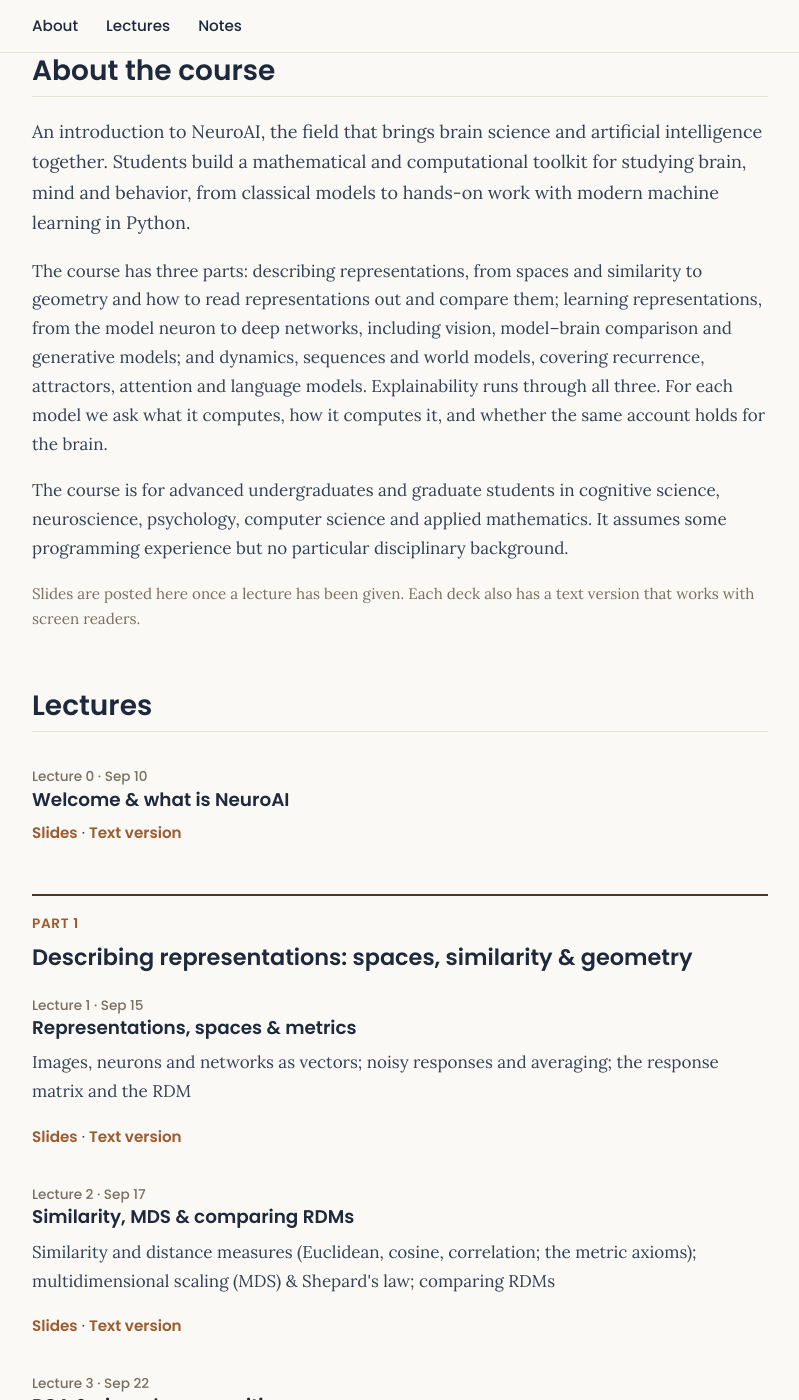
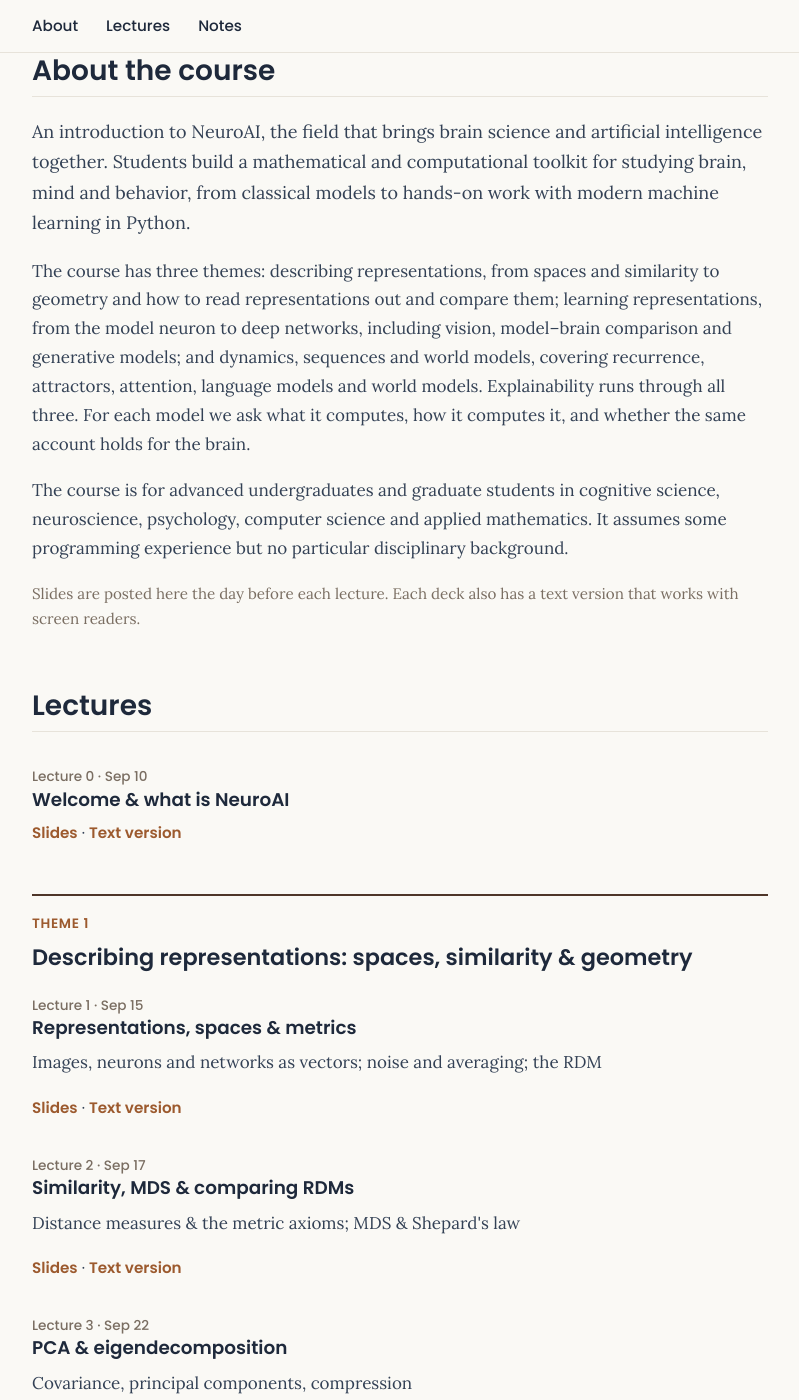
Before and after one commit to tserre/tserre.github.io, a Jekyll site: the page built from cpsy1291/index.html, in a window 1280 px wide and 1400 px high, scrolled down 336 px. Shown: the whole window, without its empty margins (240-1039 px from the left). Built offline with Jekyll 4.4.1, drawn with Linux system fonts in a browser that asks for light colours; some of the changed text lies outside the part shown.

Commit message:
CPSY 1291: themes wording, slides posted the day before, meta description, topic lines synced with the syllabus

```diff
--- a/_data/cpsy1291.yml
+++ b/_data/cpsy1291.yml
@@ -14,14 +14,14 @@ lectures:
     date: 2026-09-15
     theme: 1
     title: "Representations, spaces & metrics"
-    topics: "Images, neurons and networks as vectors; noisy responses and averaging; the response matrix and the RDM"
+    topics: "Images, neurons and networks as vectors; noise and averaging; the RDM"
     slides: "https://serre-lab.github.io/CPSY1291-2026/slides/L01_representations-spaces-metrics.html"
     text: "https://serre-lab.github.io/CPSY1291-2026/slides/L01_representations-spaces-metrics-reading.html"
   - n: 2
     date: 2026-09-17
     theme: 1
     title: "Similarity, MDS & comparing RDMs"
-    topics: "Similarity and distance measures (Euclidean, cosine, correlation; the metric axioms); multidimensional scaling (MDS) & Shepard's law; comparing RDMs"
+    topics: "Distance measures & the metric axioms; MDS & Shepard's law"
     slides: "https://serre-lab.github.io/CPSY1291-2026/slides/L02_mds-similarity.html"
     text: "https://serre-lab.github.io/CPSY1291-2026/slides/L02_mds-similarity-reading.html"
   - n: 3
@@ -35,21 +35,21 @@ lectures:
     date: 2026-09-24
     theme: 1
     title: "Nonlinear dimensionality reduction"
-    topics: "Isomap, t-SNE & UMAP"
+    topics: "Manifolds; Isomap, t-SNE & UMAP"
     slides: "https://serre-lab.github.io/CPSY1291-2026/slides/L04_tsne-umap.html"
     text: "https://serre-lab.github.io/CPSY1291-2026/slides/L04_tsne-umap-reading.html"
   - n: 5
     date: 2026-09-29
     theme: 1
     title: "Geometry of neural representations"
-    topics: "Dimensionality (rank, participation ratio, power-law spectra) & linear readouts"
+    topics: "Dimensionality & linear readouts"
     slides: "https://serre-lab.github.io/CPSY1291-2026/slides/L05_geometry-neural-representations.html"
     text: "https://serre-lab.github.io/CPSY1291-2026/slides/L05_geometry-neural-representations-reading.html"
   - n: 6
     date: 2026-10-01
     theme: 1
     title: "Reading and comparing representations"
-    topics: "Shattering, cross-condition generalization, RSA & CKA"
+    topics: "Shattering, cross-condition generalization, mixed selectivity, RSA & CKA"
     slides: "https://serre-lab.github.io/CPSY1291-2026/slides/L06_reading-comparing-representations.html"
     text: "https://serre-lab.github.io/CPSY1291-2026/slides/L06_reading-comparing-representations-reading.html"
   - n: 7
@@ -70,20 +70,21 @@ lectures:
     date: 2026-10-13
     theme: 2
     title: "Hidden layers & backpropagation"
-    topics: "The chain rule, XOR, the four steps; softmax, the training loop, autograd & transfer learning"
+    topics: "The chain rule, XOR & the four steps; softmax, autograd & transfer learning"
     slides: "https://serre-lab.github.io/CPSY1291-2026/slides/L09_backprop-training.html"
     text: "https://serre-lab.github.io/CPSY1291-2026/slides/L09_backprop-training-reading.html"
   - n: 10
     date: 2026-10-15
     theme: 2
     title: "Training at scale, characterizing units & generalization"
-    topics: "Training at scale (minibatches, learning-rate schedules, Adam); characterizing neurons; generalization: overfitting, held-out data, regularization, shortcut learning"
+    topics: "Minibatches, schedules & Adam; overfitting & regularization"
     slides: "https://serre-lab.github.io/CPSY1291-2026/slides/L10_generalization.html"
     text: "https://serre-lab.github.io/CPSY1291-2026/slides/L10_generalization-reading.html"
   - n: 11
     date: 2026-10-20
     theme: 2
     title: "Learning without labels; the visual system & CNNs"
+    topics: "Autoencoders & sparse coding; the ventral stream"
   - n: 12
     date: 2026-10-27
     theme: 2
@@ -98,27 +99,28 @@ lectures:
     date: 2026-11-05
     theme: 2
     title: "Generative models: VAEs, GANs & diffusion"
-    topics: "From autoencoders to diffusion"
   - n: 15
     date: 2026-11-10
     theme: 3
     title: "RNNs, sequences & decisions"
-    topics: "Backprop through time, leaky units, evidence accumulation in a decision task; LSTMs & GRUs"
+    topics: "Backprop through time; evidence accumulation; LSTMs & GRUs"
   - n: 16
     date: 2026-11-12
     theme: 3
     title: "Neural dynamics & attractors"
-    topics: "Neural dynamics & attractors (Hopfield, energy-based models)"
+    topics: "Hopfield networks & energy-based models"
   - n: 17
     date: 2026-11-17
     theme: 3
     title: "Attention & the transformer"
+    topics: "Self-attention, transformers & attention maps"
   - n: 18
     date: 2026-11-19
     theme: 3
     title: "LLMs, self-supervised learning & predictive coding"
-    topics: "Large language models & scaling; self-supervised learning; predictive coding"
+    topics: "Next-token prediction & scaling; contrastive and masked learning"
   - n: 19
     date: 2026-11-24
     theme: 3
     title: "World models & frontiers of NeuroAI"
+    topics: "World models; does better AI make better brain models?"
--- a/cpsy1291/index.html
+++ b/cpsy1291/index.html
@@ -4,7 +4,7 @@ title: "CPSY 1291: Computational Methods for Mind, Brain & Behavior"
 course_code: CPSY 1291
 course_name: "Computational Methods for Mind, Brain & Behavior"
 term: Fall 2026
-description: "Lecture slides and notes for CPSY 1291, an introduction to NeuroAI at Brown University taught by Thomas Serre: representational geometry, dimensionality reduction, RSA, neural networks and backpropagation, convolutional and recurrent networks, transformers, generative models and explainable AI."
+description: "Lecture slides and notes for CPSY 1291, an introduction to NeuroAI at Brown University taught by Thomas Serre, in three themes: describing representations (spaces, similarity and geometry), learning representations (from the model neuron to deep and generative networks), and dynamics, sequences and world models."
 keywords: [NeuroAI, computational neuroscience, computational cognitive science, machine learning, deep learning, neural networks, representational geometry, PCA, MDS, t-SNE, UMAP, representational similarity analysis, backpropagation, convolutional neural networks, recurrent neural networks, transformers, generative models, explainable AI, lecture slides, Brown University, Thomas Serre]
 sections:
   - { id: about, title: About }
@@ -19,11 +19,11 @@ copyright: 'Slides and notes © 2026 Thomas Serre, licensed under <a href="https
 
 <p class="lede">An introduction to NeuroAI, the field that brings brain science and artificial intelligence together. Students build a mathematical and computational toolkit for studying brain, mind and behavior, from classical models to hands-on work with modern machine learning in Python.</p>
 
-<p>The course has three parts: describing representations, from spaces and similarity to geometry and how to read representations out and compare them; learning representations, from the model neuron to deep networks, including vision, model–brain comparison and generative models; and dynamics, sequences and world models, covering recurrence, attractors, attention and language models. Explainability runs through all three. For each model we ask what it computes, how it computes it, and whether the same account holds for the brain.</p>
+<p>The course has three themes: describing representations, from spaces and similarity to geometry and how to read representations out and compare them; learning representations, from the model neuron to deep networks, including vision, model–brain comparison and generative models; and dynamics, sequences and world models, covering recurrence, attractors, attention, language models and world models. Explainability runs through all three. For each model we ask what it computes, how it computes it, and whether the same account holds for the brain.</p>
 
 <p>The course is for advanced undergraduates and graduate students in cognitive science, neuroscience, psychology, computer science and applied mathematics. It assumes some programming experience but no particular disciplinary background.</p>
 
-<p class="note">Slides are posted here once a lecture has been given. Each deck also has a text version that works with screen readers.</p>
+<p class="note">Slides are posted here the day before each lecture. Each deck also has a text version that works with screen readers.</p>
 </section>
 
 <section aria-labelledby="lectures">
@@ -35,7 +35,7 @@ copyright: 'Slides and notes © 2026 Thomas Serre, licensed under <a href="https
 {% if lec.slides %}<p class="slides"><a href="{{ lec.slides }}">Slides</a>{% if lec.text %} · <a href="{{ lec.text }}">Text version</a>{% endif %}</p>{% endif %}
 {% endfor %}
 {% for theme in site.data.cpsy1291.themes %}
-<p class="part">Part {{ theme.n }}<span>{{ theme.title }}</span></p>
+<p class="part">Theme {{ theme.n }}<span>{{ theme.title }}</span></p>
 {% assign in_theme = lectures | where: "theme", theme.n %}
 {% for lec in in_theme %}
 <h3 id="l{{ lec.n }}"><span class="when">Lecture {{ lec.n }} · {{ lec.date | date: "%b %-d" }}</span>{{ lec.title }}</h3>
```
